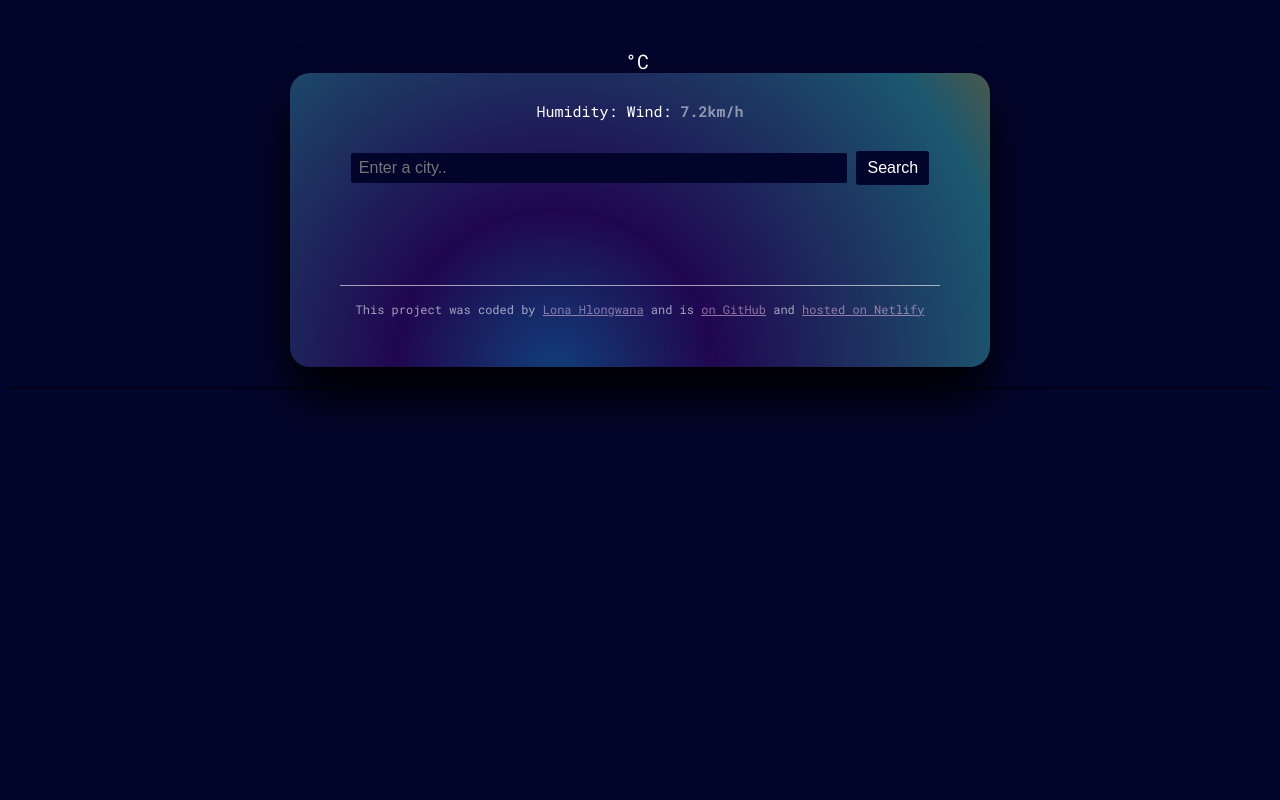
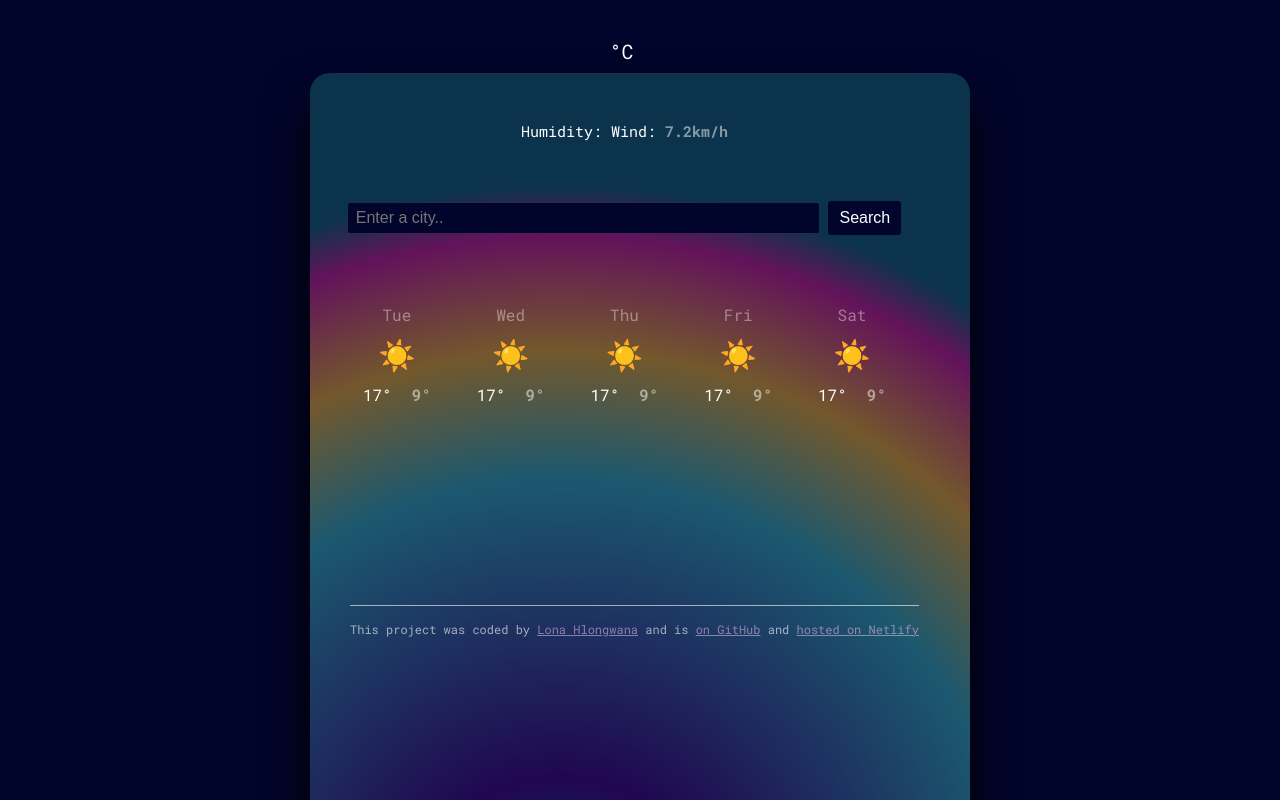
Before and after one commit to LonaHlongs/WeatherAppppp, a plain HTML site: page index.html in a window 1280 px wide. Shown: the top 800 px of the page. Drawn offline with nearby package versions, Linux system fonts and the light colour scheme; no server answers.

Commit message:
Removed forecastHtml from HTML and added it to a function is JavaScript

```diff
--- a/index.html
+++ b/index.html
@@ -35,9 +35,14 @@
             <input type="submit" value="Search" class="search-form-button">
         </form>
     </main>
+<div class="weather-forecast" id="forecast"></div>
 
-   <footer>This project was coded by <a href="https://github.com/" target="_blank">Lona Hlongwana</a> and is <a href="https://github.com/LonaHlongs/My-WeatherApp--" target="_blank">on GitHub</a> and <a href="https://app.netlify.com/teams/lonahlongs/sites" target="_blank"> hosted on Netlify</a></footer>
+
+
+  <footer>This project was coded by <a href="https://github.com/" target="_blank">Lona Hlongwana</a> and is <a href="https://github.com/LonaHlongs/My-WeatherApp--" target="_blank">on GitHub</a> and <a href="https://app.netlify.com/teams/lonahlongs/sites" target="_blank"> hosted on Netlify</a></footer>
 </div>
+</div>
+
 
 <script src="src/index.js"></script>
 </body>
--- a/src/index.js
+++ b/src/index.js
@@ -11,14 +11,13 @@ function updateWeather(response) {
   let date = new Date(response.data.time * 1000);
   let iconElement = document.querySelector("#icon");
 
-
   weatherCityElement.innerHTML = response.data.city;
   weatherDescriptionElement.innerHTML = response.data.condition.description;
   humidityElement.innerHTML = `${response.data.temperature.humidity}%`;
   windSpeedElement.innerHTML = `${response.data.wind.speed}km/h`;
   weatherDateElement.innerHTML = formatDate(date);
   temperatureElement.innerHTML = Math.round(temperature);
-  iconElement.innerHTML=`<img src="${response.data.condition.icon_url}" class="weather-icon"/>`;
+  iconElement.innerHTML = `<img src="${response.data.condition.icon_url}" class="weather-icon"/>`;
 }
 function formatDate(date) {
   let hours = date.getHours();
@@ -50,7 +49,6 @@ function searchCity(city) {
   axios.get(apiUrl).then(updateWeather);
 }
 
-
 function handleSearchSubmit(event) {
   event.preventDefault();
   let cityInput = document.querySelector("#city-input");
@@ -58,8 +56,40 @@ function handleSearchSubmit(event) {
   searchCity(cityInput.value);
 }
 
+function displayForecast() {
+let forecastElement = document.querySelector("#forecast");
+
+let days = ["Tue", "Wed", "Thu", "Fri", "Sat"];
+let forecastHtml = "";
+
+
+days.forEach(function (day) {
+forecastHtml =
+  forecastHtml +
+
+`
+   <div class="weather-forecast-day">
+    <div class="weather-forecast-date">${day}</div>
+    <div class="weather-forecast-icon">☀️</div>
+    <div class="weather-forecast-temperatures">
+    <div class="weather-forecast-temperature">
+        17°
+    </div>
+    <div class="weather-forecast-temperature">
+        <strong>9°</strong>
+    </div>
+</div>
+</div>
+`;
+});
+
+forecastElement.innerHTML = forecastHtml;
+}
+
+
 
 let searchFormElement = document.querySelector("#search-form");
 searchFormElement.addEventListener("submit", handleSearchSubmit);
 
 searchCity("Johannesburg");
+displayForecast();
--- a/src/style.css
+++ b/src/style.css
@@ -4,6 +4,8 @@ body {
   text-align: center;
   border-bottom: 1px solid;
   padding: 20px 0;
+  display: block;
+  margin: 8px;
 }
 
 h1 {
@@ -16,20 +18,21 @@ h1 {
 }
 h2 {
   font-size: 40px;
-  margin-top: -70px;
+  position: relative;
+  top: -30px;
   color: white;
   font-weight: 400px;
 }
 
-#icon{
-  position : relative;
-  bottom: 55px;
+#icon {
+  position: relative;
+  top: 20px;
 }
 
 #temperature {
   font-size: 40px;
   position: relative;
-  bottom: 40px;
+  bottom: 70px;
   left: 10px;
   color: white;
   font-weight: 400px;
@@ -38,7 +41,7 @@ h2 {
 #weather-unit {
   font-size: 20px;
   position: relative;
-  bottom: 60px;
+  bottom: 90px;
   right: 3px;
   color: white;
   font-weight: 400px;
@@ -52,13 +55,14 @@ p {
 .weather-description {
   opacity: 0.5;
   color: white;
-  margin-top: -65px;
+  position: relative;
+  bottom: 70px;
 }
 
 .weather-state {
   color: white;
   position: relative;
-  bottom: 15px;
+  bottom: 80px;
   font-size: 15px;
 }
 
@@ -67,7 +71,8 @@ strong {
 }
 
 .weather-date {
-  margin-top: 35px;
+  position: relative;
+  top: 50px;
   margin-right: 72%;
   opacity: 0.7;
   font-size: 16px;
@@ -84,11 +89,16 @@ strong {
     rgb(12, 51, 76) 96.1%
   );
   max-width: 600px;
-  margin: 0 auto;
-  margin-top: 45px;
-  padding: 50px;
+  height: 800px;
+  margin: 45px auto;
+  padding: 30px;
   box-shadow: 0 30px 50px;
   border-radius: 20px;
+  display: flex;
+  flex-direction: row;
+  justify-content: space-between;
+  width: 100%;
+  text-align: center;
 }
 
 .city-input {
@@ -100,7 +110,7 @@ strong {
   padding: 6px 8px;
   font-size: 16px;
   position: relative;
-  bottom: 20px;
+  bottom: 40px;
 }
 
 .city-input:hover {
@@ -116,7 +126,7 @@ strong {
   padding: 8px 11px;
   font-size: 16px;
   position: relative;
-  bottom: 20px;
+  bottom: 40px;
 }
 
 .search-form-button:hover {
@@ -125,14 +135,52 @@ strong {
   cursor: pointer;
 }
 
+.weather-forecast {
+  display: flex;
+  justify-content: space-around;
+  margin-top: 30px;
+}
+
+.weather-forecast-date {
+  text-align: center;
+  color: white;
+  opacity: 0.4;
+  font-size: 16px;
+  line-height: 20px;
+  margin-bottom: 10px;
+  font-size: 16px;
+}
+
+.weather-forecast-icon {
+  font-size: 30px;
+  text-align: center;
+}
+
+.weather-forecast-temperatures {
+  text-align: center;
+  font-size: 16px;
+  color: white;
+  display: flex;
+  flex: 1 1 200px;
+  justify-content: center;
+  margin-top: 10px;
+  padding: 0 auto;
+  align-items: center;
+}
+
+.weather-forecast-temperature {
+  padding: 0 10px;
+}
+
 footer {
   border-top: 1px solid;
   padding: 15px 0 0 0;
-  margin-top: 30px;
   font-size: 12px;
   color: white;
   opacity: 0.6;
-  margin-top: 80px;
+  position: relative;
+  left: 10px;
+  bottom: -200px;
 }
 
 a {
```
